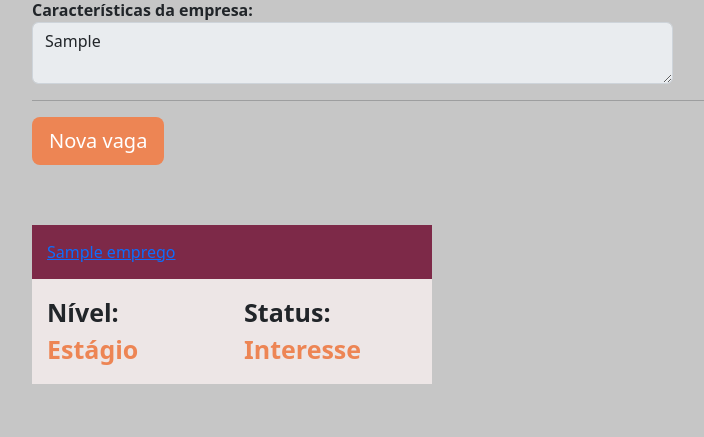
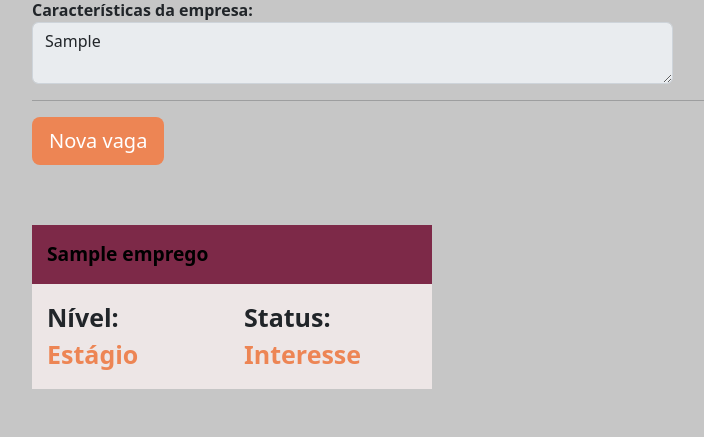
Before and after one commit to Ricardo-Jackson-Ferrari/seletive, a Django app: page /1 in a window 1280 px wide. Shown: the part 392-829 px from the top of the page, without its empty margins (50-754 px from the left). Before the commit the page ends 776 px from the top, so only its background shows below. Run offline with Django 4.2, Linux system fonts and the light colour scheme; tables that the repository leaves empty hold one stand-in row (values such as "Sample post"); grey boxes marked "Sample" are stand-in pictures.

Commit message:
style(app:empresa): melhorar css página detalhe empresa

```diff
--- a/seletive/templates/static/company/css/detail_company.css
+++ b/seletive/templates/static/company/css/detail_company.css
@@ -20,10 +20,23 @@ label{
 }
 
 .box-vagas{
-
     width: 400px;
     margin-top: 60px;
     background-color: #EDE6E6;
+}
+
+.box-vagas a{
+    text-decoration: none;
+    font-weight: bold;
+    color: black;
+    font-size: 1.2em;
+}
+
+.box-vagas a:hover{
+    text-decoration: none;
+    font-weight: bold;
+    color: grey;
+    font-size: 1.2em;
 }
 
 .header-vagas{
```
